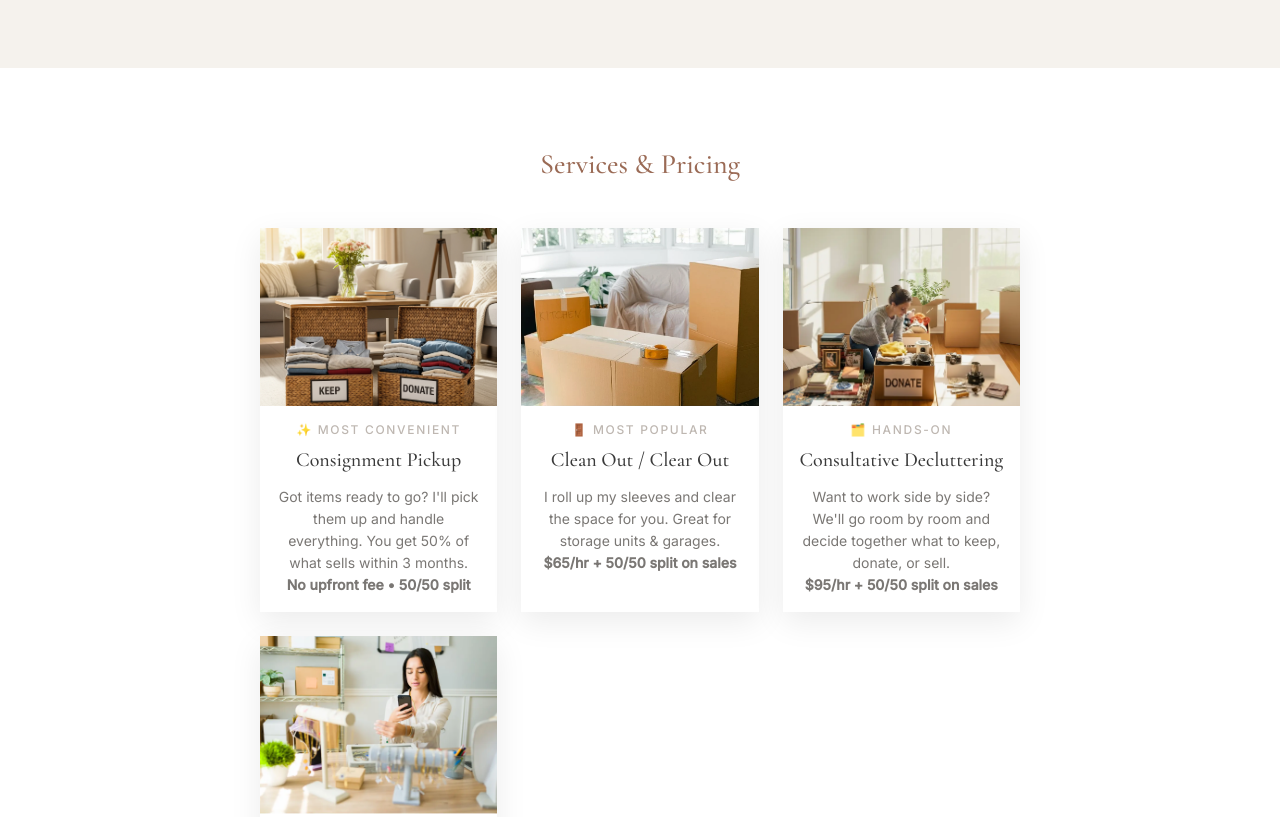
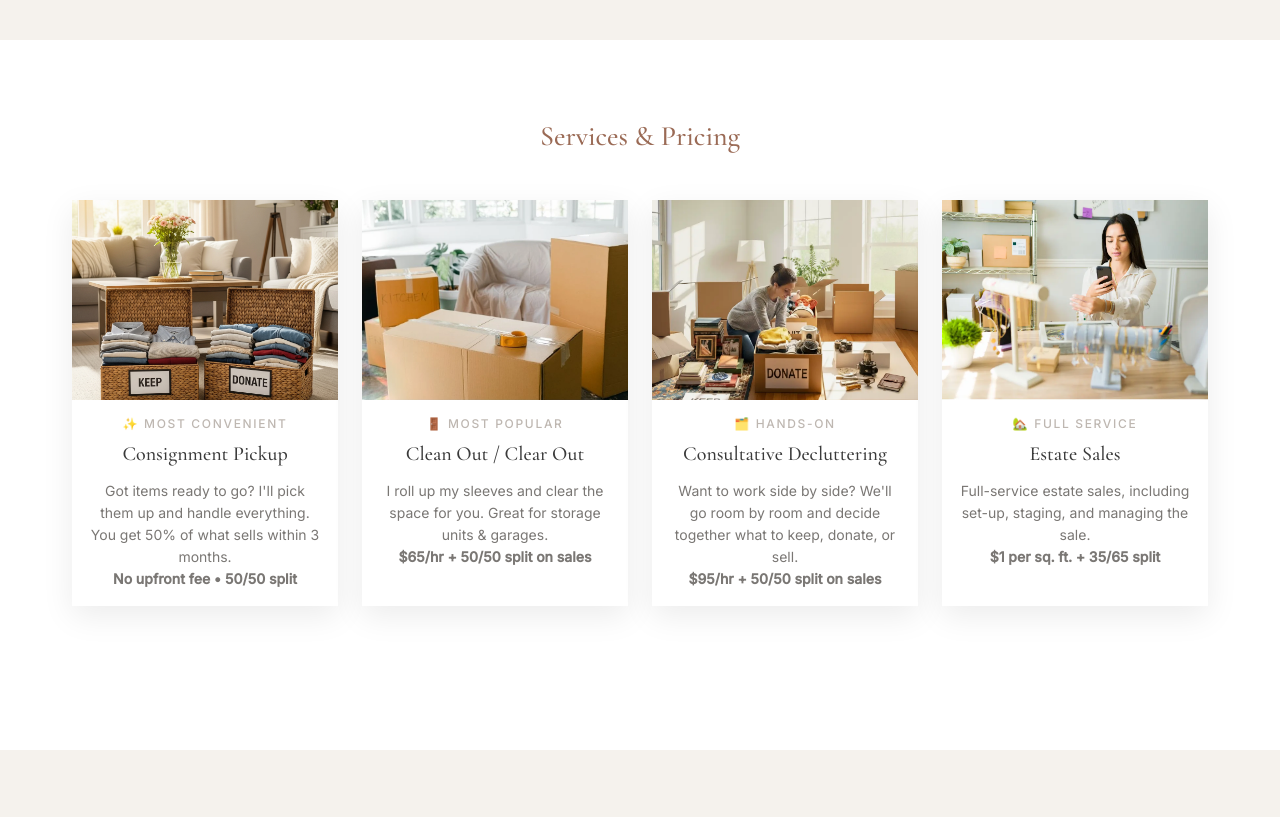
Before and after one commit to imorenodev/memory-movers-nj, a plain HTML site: page index.html in a window 1280 px wide. Shown: the part 1780-2597 px from the top of the page. Drawn offline with nearby package versions, Linux system fonts and the light colour scheme.

Commit message:
fix 4 items layout on services

```diff
--- a/styles.css
+++ b/styles.css
@@ -493,7 +493,7 @@ h4 {
 
 .card-grid {
   display: grid;
-  grid-template-columns: repeat(3, 1fr);
+  grid-template-columns: repeat(4, 1fr);
   gap: 24px;
 }
 
@@ -538,7 +538,6 @@ h4 {
 .services-intro {
   text-align: center;
   margin-bottom: 64px;
-  max-width: 760px;
   margin-left: auto;
   margin-right: auto;
 }
```
